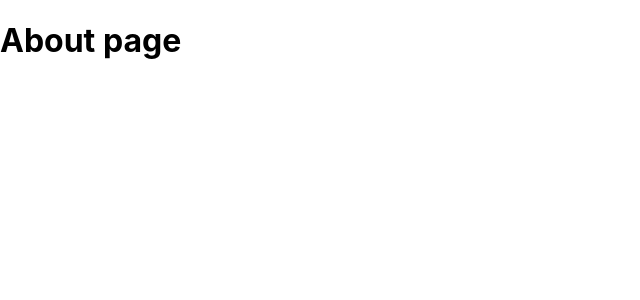
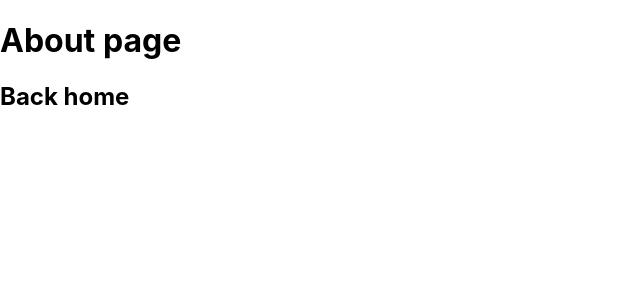
Before and after one commit to JeredOdegard/personal-site, a Next.js app: page /about in a window 1280 px wide. Shown: the top 300 px of the page, without its empty margins (0-640 px from the left). Built offline with nearby package versions, Linux system fonts and the light colour scheme.

Commit message:
Added homepage link to about page.

```diff
--- a/pages/about.js
+++ b/pages/about.js
@@ -1,3 +1,15 @@
-export default function FirstPost() {
-  return <h1>About page</h1>
+import Link from 'next/link'
+
+export default function About() {
+  return (
+  	<>
+  		<h1>About page</h1>
+  		<h2>
+  			<Link href="/">
+  				<a>Back home</a>
+			</Link>
+		</h2>
+
+  	</>
+  	)
 }
--- a/pages/index.js
+++ b/pages/index.js
@@ -12,7 +12,7 @@ export default function Home() {
 
       <main className={styles.main}>
         <h1 className={styles.title}>
-          Find more <Link href="/about">about me!</Link>
+          Find more <Link href="/about"><a>about me!</a></Link>
         </h1>
 
         <p className={styles.description}>
```
